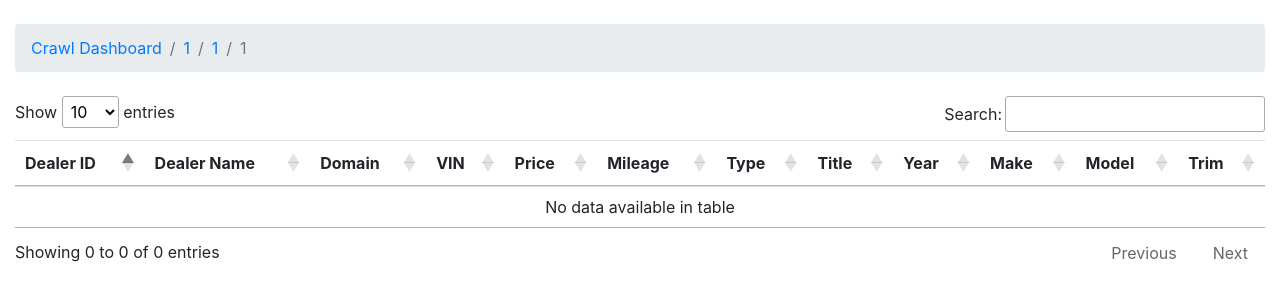
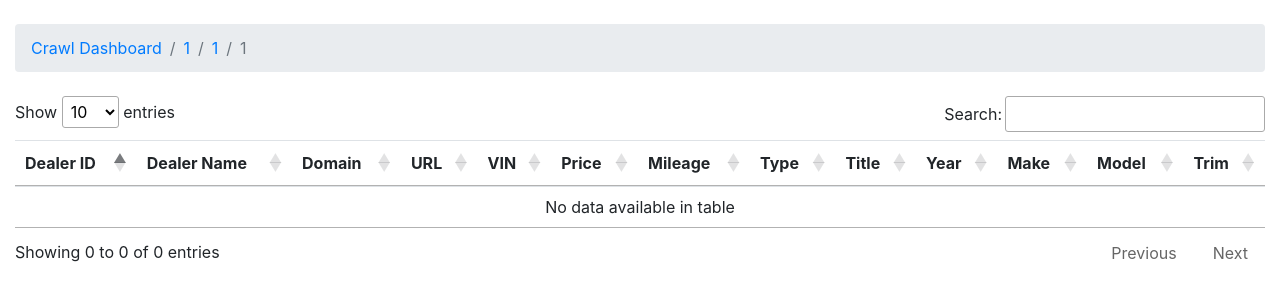
Before and after one commit to jis0324/Crawl-Dashboard, a Django app: a page that uses templates/crawler_inventory.html in a window 1280 px wide. Shown: the part 56-357 px from the top of the page. Run offline with Django 3.2, Linux system fonts and the light colour scheme; a user stored in the database is signed in; some libraries are stand-ins or nearby versions; some web fonts are replaced.

Commit message:
updated by jis0324

```diff
--- a/crawls/views.py
+++ b/crawls/views.py
@@ -133,8 +133,12 @@
         crawl_inventory_data = list(csv.DictReader(summary))
 
     for row in crawl_inventory_data:
-      if row['DOMAIN'] == domain:
-        return_data.append(row)
+      if 'DOMAIN' in row:
+        if row['DOMAIN'] == domain:
+          return_data.append(row)
+      elif 'Domain' in row:
+        if row['Domain'] == domain:
+          return_data.append(row)
 
   return return_data
 
@@ -236,7 +240,14 @@
     temp_dict = dict()
     temp_dict['dealer_id'] = row['Dealer ID']
     temp_dict['dealer_name'] = row['Dealer Name']
-    temp_dict['domain'] = row['DOMAIN']
+
+    if "DOMAIN" in row:
+      temp_dict['domain'] = row['DOMAIN']
+      temp_dict['url'] = ''
+    else:
+      temp_dict['url'] = row['URL']
+      temp_dict['domain'] = row['Domain']
+
     temp_dict['vin'] = row['VIN']
     temp_dict['price'] = row['Price']
     temp_dict['mileage'] = row['Mileage']
--- a/dealer_crawl/ezc/spiders/web_crawler.py
+++ b/dealer_crawl/ezc/spiders/web_crawler.py
@@ -3416,4 +3416,8 @@
     if file_exists:
         os.remove( base_dir + "/link.csv")
 
+    for proc in psutil.process_iter():
+        if proc.name() == "chrome":
+            proc.kill()
+
     main()
--- a/templates/crawler_inventory.html
+++ b/templates/crawler_inventory.html
@@ -19,6 +19,7 @@
         <th>Dealer ID</th>
         <th>Dealer Name</th>
         <th>Domain</th>
+        <th>URL</th>
         <th>VIN</th>
         <th>Price</th>
         <th>Mileage</th>
@@ -36,6 +37,7 @@
           <td>{{ row.dealer_id }}</td>
           <td>{{ row.dealer_name }}</td>
           <td>{{ row.domain }}</td>
+          <td>{{ row.url }}</td>
           <td>{{ row.vin }}</td>
           <td>{{ row.price }}</td>
           <td>{{ row.mileage }}</td>
```
